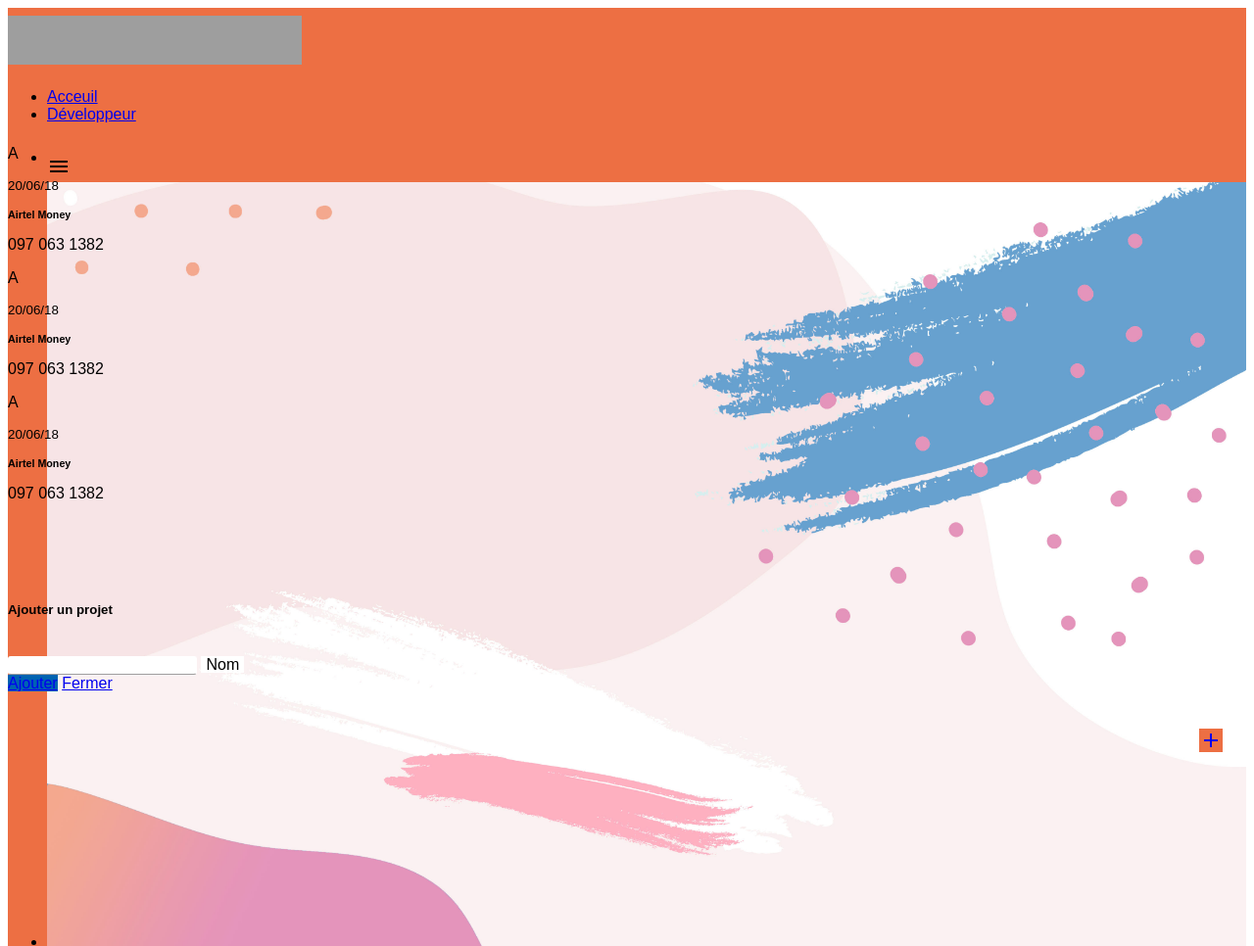
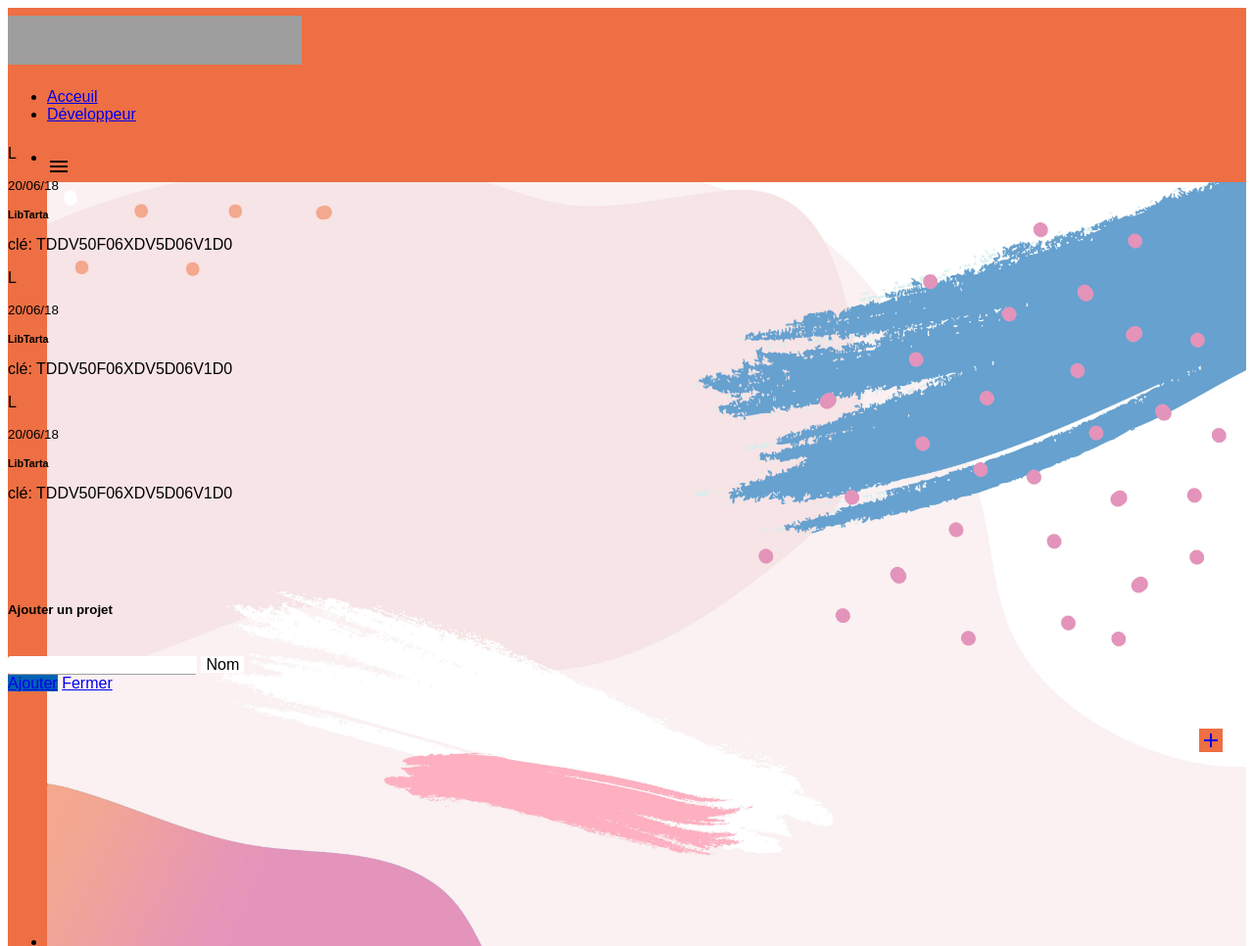
Before and after one commit to digitale-sense/mobile.yetupay, a PHP site: page /dev-project.php in a window 1280 px wide. Shown: the top 966 px of the page at 98% size. Run offline with PHP 8.4, Linux system fonts and the light colour scheme; grey boxes are pictures that could not be loaded.

Commit message:
Finish dev-project

```diff
--- a/view/page/dev-project.php
+++ b/view/page/dev-project.php
@@ -43,7 +43,7 @@
                 <?php for ($i = 0; $i < 3; $i++) { ?>
                     <div class="card-content row">
                         <div class="col s2">
-                            <a class="btn-floating btn-flat waves-effect waves-light red"><i class="lettre">A</i></a>
+                            <a class="btn-floating btn-flat waves-effect waves-light red"><i class="lettre">L</i></a>
                         </div>
                         <div class="col s10">
                             <p class="grey-text right">
@@ -51,8 +51,10 @@
                                     20/06/18
                                 </small>
                             </p>
-                            <h6 class="truncate no-margin bolder">Airtel Money</h6>
-                            <p class="truncate grey-text">097 063 1382</p>
+                            <h6 class="truncate no-margin bolder">LibTarta</h6>
+                            <p class="truncate grey-text">
+                                clé: TDDV50F06XDV5D06V1D0
+                            </p>
                         </div>
                     </div>
                     <?php if ($i != 3 - 1) { ?>
```
